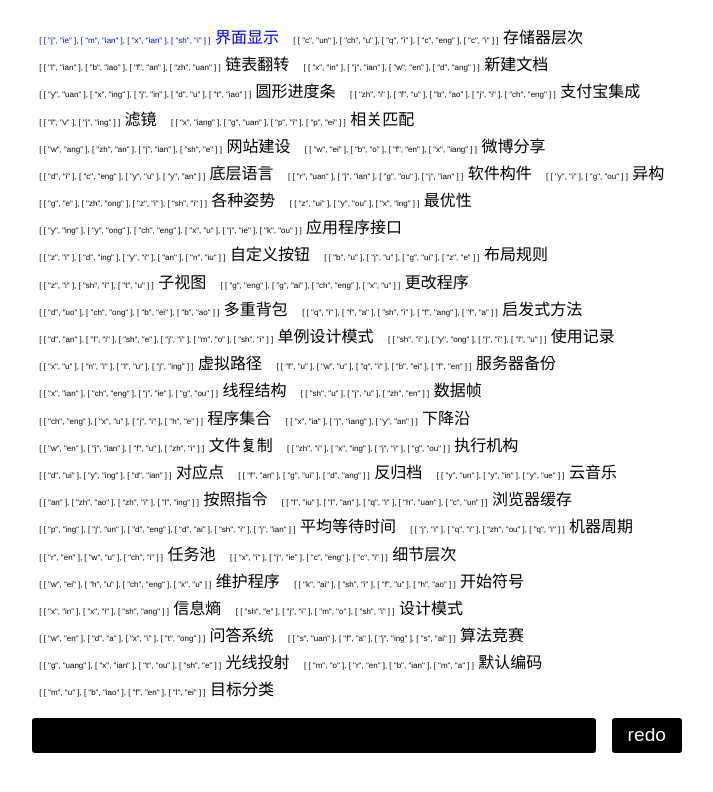
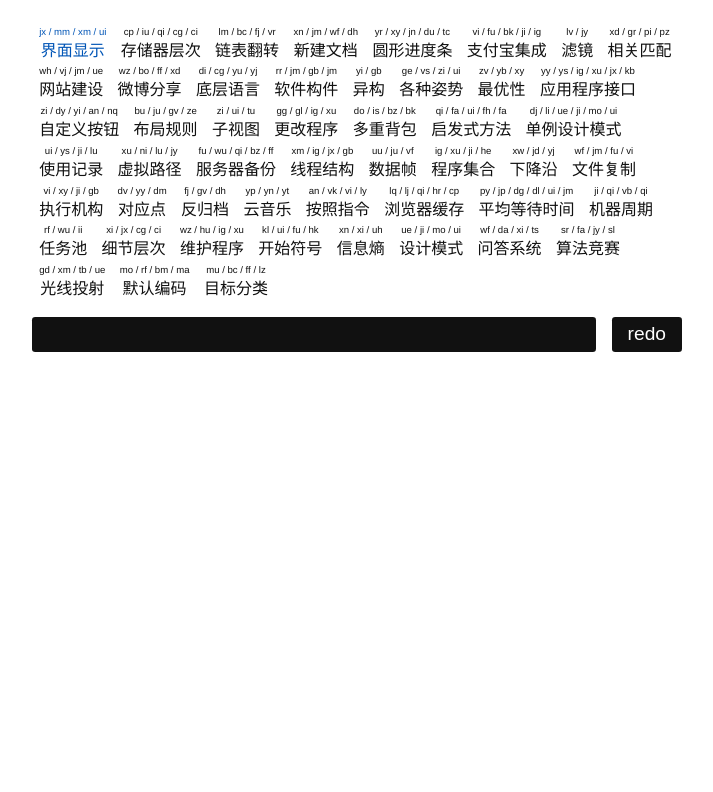
Before and after one commit to George-Miao/typings.dev, a Vue app: page /#/ in a window 1280 px wide. Shown: the top 792 px of the page, without its empty margins (283-996 px from the left). Built offline with nearby package versions, Linux system fonts and the light colour scheme.

Commit message:
✨feat: Basic function
Basic typing function with validation and scheme switch. Inclueded a very basic theme.

```diff
--- a/src/components/Config.vue
+++ b/src/components/Config.vue
@@ -5,6 +5,7 @@
 <script lang="ts">
   import { defineComponent, inject, provide, reactive, readonly } from 'vue'
   import { Store } from '@/utils/store'
+  import { schemesNames } from '@/utils/pinyin'
   import themeList from '@/data/themeList.json'
 
   let defaultConfig = {
@@ -72,8 +73,11 @@
       this.state.perPage = perPage
       saveKV('perPage', perPage)
       this.printTable()
+      this.reload()
     }
     setScheme(scheme: string) {
+      if (!schemesNames.includes(scheme))
+        throw new Error(`Unknown scheme ${scheme}`)
       this.state.scheme = scheme
       saveKV('scheme', scheme)
       this.printTable()
--- a/src/components/Panel.vue
+++ b/src/components/Panel.vue
@@ -2,9 +2,9 @@
   <div id="panel">
     <word-list
       :words="words"
+      :table="table"
       :currentIndex="currentIndex"
-      :statusList="statusList"
-      :perPage="config.getState().perPage"
+      :perPage="config.perPage"
     />
     <div id="input-area">
       <input v-model="inputStr" @keypress.space="handleSpace" />
@@ -14,45 +14,71 @@
 </template>
 
 <script lang="ts">
-  import { computed, defineComponent, inject, ref } from 'vue'
+  import { computed, defineComponent, inject, reactive, ref } from 'vue'
   import wordListData from '../data/generated.json'
   // import { splitInitialAndFinal } from '../utils/pinyin'
   import WordList from './WordList.vue'
-  import { WordStatus } from '@/types'
-  import { validate } from '@/utils/pinyin'
+  import { Pinyin, WordStatus } from '@/types'
+  import { translatePinyin, validate } from '@/utils/pinyin'
   import type { ConfigStore } from '@/components/Config.vue'
   import type { PinyinData } from '@/types'
+
+  export interface TableItem {
+    word: string
+    pinyin: Pinyin
+    shuang: string[]
+    status: WordStatus
+  }
+  export type TableType = TableItem[]
 
   export default defineComponent({
     components: { WordList },
     setup() {
-      const config = inject('config') as ConfigStore
+      const config = computed(() => (inject('config') as ConfigStore).getState())
       const words = (wordListData as PinyinData).sort(() => Math.random() - 0.5)
-      const statusList = Array(config.getState().perPage).fill(
-        WordStatus.NotReached,
-      ) as WordStatus[]
+      const ended = ref(false)
+      const end = () => {
+        console.log('ended')
+        ended.value = true
+      }
+      const redo = () => {
+        console.log('redo')
+        ended.value = false
+      }
+      const table: TableType = reactive(
+        words.slice(0, config.value.perPage).map(e => {
+          return {
+            word: e[0],
+            pinyin: e[1],
+            shuang: translatePinyin(config.value.scheme, e[1]),
+            status: WordStatus.NotReached,
+          }
+        }),
+      )
 
       // const status:
       const currentIndex = ref(0)
       const inputStr = ref('')
       const handleSpace = (e: KeyboardEvent) => {
+        e.preventDefault()
+        if (ended.value) return
         const result = validate(
-          config.getState().scheme,
+          config.value.scheme,
           words[currentIndex.value][1],
           inputStr.value,
         )
-        statusList[currentIndex.value] = result
+        table[currentIndex.value].status = result
           ? WordStatus.Correct
           : WordStatus.Wrong
         currentIndex.value += 1
-        e.preventDefault()
+        if (currentIndex.value == config.value.perPage) end()
         inputStr.value = ''
       }
 
       return {
         config,
+        table,
         currentIndex,
-        statusList,
         inputStr,
         handleSpace,
         words,
@@ -63,7 +89,6 @@
 
 <style>
   #panel {
-    background: #fefefe;
     padding: 1.4rem 1rem;
     border-radius: 5px;
     margin: auto;
--- a/src/components/WordList.vue
+++ b/src/components/WordList.vue
@@ -1,54 +1,58 @@
 <template>
   <div id="word-list-container">
     <div
-      v-for="(word, index) in currentPage"
-      :key="word.word"
+      v-for="(item, index) in currentPage"
+      :key="item.word"
+      class="word-list-item"
       :class="{
-        'word-list-item': true,
-        'correct': statusList[index] === WordStatus.Correct,
-        'wrong': statusList[index] === WordStatus.Wrong,
-        'highlight': index === currentIndex,
+        correct: item.status === WordStatus.Correct,
+        wrong: item.status === WordStatus.Wrong,
+        highlight: index === currentIndex,
       }"
       :ref="pushRef"
     >
-      <span class="pinyin" :class="{ hide: !config.getState().showPinyin }">{{
-        word[1]
+      <span class="pinyin" :class="{ hide: !config.showPinyin }">{{
+        item.shuang.join(' / ')
       }}</span>
-      {{ word[0] }}
+      {{ item.word }}
     </div>
   </div>
 </template>
 
 <script lang="ts">
-  import { defineComponent, computed, ref, PropType, inject, Prop } from 'vue'
-  import type { PinyinData } from '@/types'
+  import { defineComponent, computed, ref, PropType, inject } from 'vue'
   import { WordStatus } from '@/types'
-  // import type { ConfigStore } from '@/components/Config.vue'
+  import { translatePinyin } from '@/utils/pinyin'
+  import { TableType } from './Panel.vue'
+  import { ConfigStore } from './Config.vue'
+
   export default defineComponent({
     props: {
-      words: { type: Object as PropType<PinyinData>, required: true },
-      statusList: { type: Object as PropType<WordStatus[]> },
-      perPage: { type: Number, required: true },
+      table: { type: Object as PropType<TableType>, required: true },
       currentIndex: { type: Number, default: 0 },
     },
     setup(props) {
+      const config = computed(() => (inject('config') as ConfigStore).getState())
       const itemRefs = ref([] as Array<HTMLElement>)
       const pushRef = (el: any) => itemRefs.value.push(el)
       const current = computed(() => {
-        const currentItem = props.words[props.currentIndex]
+        const currentItem = props.table[props.currentIndex]
         return {
-          word: currentItem[0],
-          pinyin: currentItem[1],
+          word: currentItem.word,
+          pinyin: currentItem.pinyin,
         }
       })
-      const currentPage = computed(() => props.words.slice(0, props.perPage))
+      const currentPage = computed(() =>
+        props.table.slice(0, config.value.perPage),
+      )
 
       return {
-        config: inject('config'),
+        config,
         WordStatus,
         current,
         currentPage,
         pushRef,
+        translatePinyin,
       }
     },
   })
@@ -62,14 +66,21 @@
     align-content: flex-start;
     overflow: hidden;
   }
-  .pinyin {
-    position: relative;
-    font-size: 8px;
-  }
+
   .word-list-item {
     box-sizing: content-box;
     margin: 0.1rem 0.45rem;
     text-align: center;
+    margin-top: 0.2rem;
+    display: flex;
+    flex-direction: column;
+    justify-content: center;
+    align-items: center;
     /* font-size: 1.2rem; */
+    .pinyin {
+      // position: absolute;
+      font-size: 0.6rem;
+      // top: -0.5rem;
+    }
   }
 </style>
--- a/src/style/themes/white.css
+++ b/src/style/themes/white.css
@@ -1,26 +1,29 @@
+:root {
+  --bg-black: #111111;
+}
 #app {
-  color: white;
+  color: var(--bg-black);
 }
 #word-list-container {
-  border: 1px black;
+  border: 1px var(--bg-black);
 }
 #input-area input {
-  background: black;
+  background: var(--bg-black);
   color: white;
 }
 #input-area button {
-  background: black;
+  background: var(--bg-black);
   color: white;
 }
 .word-list-item {
-  color: black;
+  color: var(--color-black);
 }
 .correct {
-  color: green;
+  color: #000000;
 }
 .wrong {
-  color: red;
+  color: #acacac;
 }
 .highlight {
-  color: blue;
+  color: #0055b6;
 }
--- a/src/style/themes/white.less
+++ b/src/style/themes/white.less
@@ -1,28 +1,31 @@
+:root {
+  --bg-black: #111111;
+}
 #app {
-  color: white;
+  color: var(--bg-black);
 }
 #word-list-container {
-  border: 1px black;
+  border: 1px var(--bg-black);
 }
 #input-area {
   input {
-    background: black;
+    background: var(--bg-black);
     color: white;
   }
   button {
-    background: black;
+    background: var(--bg-black);
     color: white;
   }
 }
 .word-list-item {
-  color: black;
+  color: var(--color-black);
 }
 .correct {
-  color: green;
+  color: rgb(0, 0, 0);
 }
 .wrong {
-  color: red;
+  color: rgb(172, 172, 172);
 }
 .highlight {
-  color: blue;
+  color: rgb(0, 85, 182);
 }
--- a/src/types.ts
+++ b/src/types.ts
@@ -18,5 +18,6 @@ export interface Scheme {
     other: StrToStrOrAry
   }
 }
-export type Pinyin = ([string] | [string, string])[]
+export type PinyinUnit = [string] | [string, string]
+export type Pinyin = PinyinUnit[]
 export type PinyinData = [string, Pinyin][]
--- a/src/utils/pinyin.ts
+++ b/src/utils/pinyin.ts
@@ -86,20 +86,14 @@ const otherPinyin = [
   'ou',
 ]
 
-const schemesMeta = data.map(e => {
-  return {
-    id: e.id,
-    name: e.name,
-    pinyin: e.pinyin,
-  }
-})
+export const schemesNames = data.map(e => e.pinyin)
 
 const getRegexpPart = (e: StrOrAry): string => {
   if (typeof e === 'string') return e
   return `(${e[0]}|${e[1]})`
 }
 
-const getStringifiedPart = (e: StrOrAry): string => {
+const flattenStrOrAry = (e: StrOrAry): string => {
   if (typeof e === 'string') return e
   return e[0]
 }
@@ -121,23 +115,25 @@ const validate = (schemeName: string, pinyin: Pinyin, input: string) => {
   return new RegExp(regexpStr).test(input)
 }
 
-const formatPinyin = (schemeName: string, pinyin: Pinyin) => {
+const translatePinyin = (schemeName: string, pinyin: Pinyin) => {
   const schemeMapping = data.find(e =>
     e.pinyin === schemeName
   )?.scheme
-  if (!schemeMapping) return ""
+  if (!schemeMapping) return [""]
   let ret: string[] = []
   pinyin.forEach(e => {
     if (e.length == 1){
-      ret.push(getStringifiedPart(schemeMapping.other[e[0]]))
+      ret.push(flattenStrOrAry(schemeMapping.other[e[0]]))
     }
     else if (e.length == 2){
       ret.push(
-        getStringifiedPart(schemeMapping.initial[e[0]])
-        + getStringifiedPart(schemeMapping.final[e[1]]))
+        flattenStrOrAry(schemeMapping.initial[e[0]])
+        +
+        flattenStrOrAry(schemeMapping.final[e[1]])
+        )
     }
   })
-  return ret.join("'")
+  return ret
 }
 
 const pinyinRegex = new RegExp(
@@ -155,4 +151,4 @@ const splitInitialAndFinal = (pinyin: string) => {
   } else return null
 }
 
-export { pinyinPart, pinyinRegex as PinyinRegex, splitInitialAndFinal, validate, formatPinyin }
+export { pinyinPart, pinyinRegex as PinyinRegex, splitInitialAndFinal, validate, translatePinyin }
```
